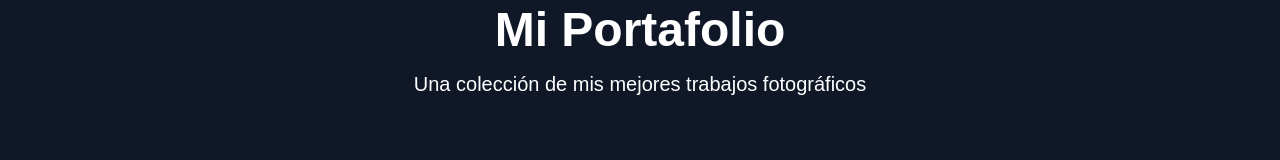
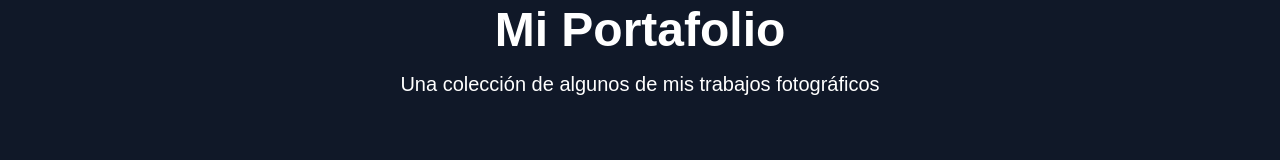
Before and after one commit to estebanblanc-glitch/photography-website, a Next.js app: page /portfolio in a window 1280 px wide. Shown: the part 138-298 px from the top of the page. Built offline with nearby package versions, Linux system fonts and the light colour scheme.

Commit message:
Copy: cambiar mejores trabajos por algunos de mis trabajos

```diff
--- a/app/portfolio/page.tsx
+++ b/app/portfolio/page.tsx
@@ -13,7 +13,7 @@ export default async function Portfolio() {
       <section className="bg-gray-900 text-white py-20">
         <div className="max-w-6xl mx-auto px-4 text-center">
           <h1 className="text-5xl font-bold mb-4">Mi Portafolio</h1>
-          <p className="text-xl">Una colección de mis mejores trabajos fotográficos</p>
+          <p className="text-xl">Una colección de algunos de mis trabajos fotográficos</p>
         </div>
       </section>
 
```
